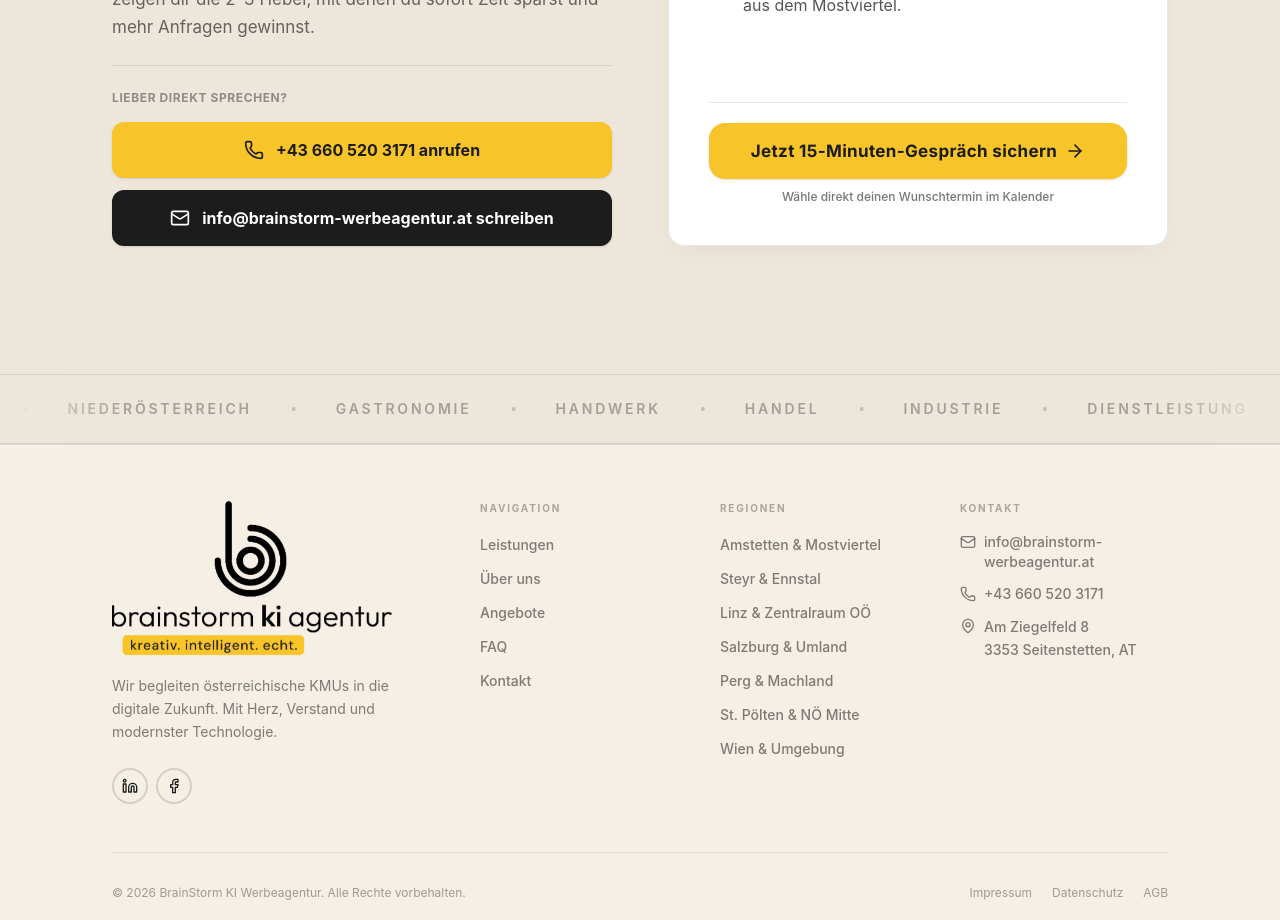
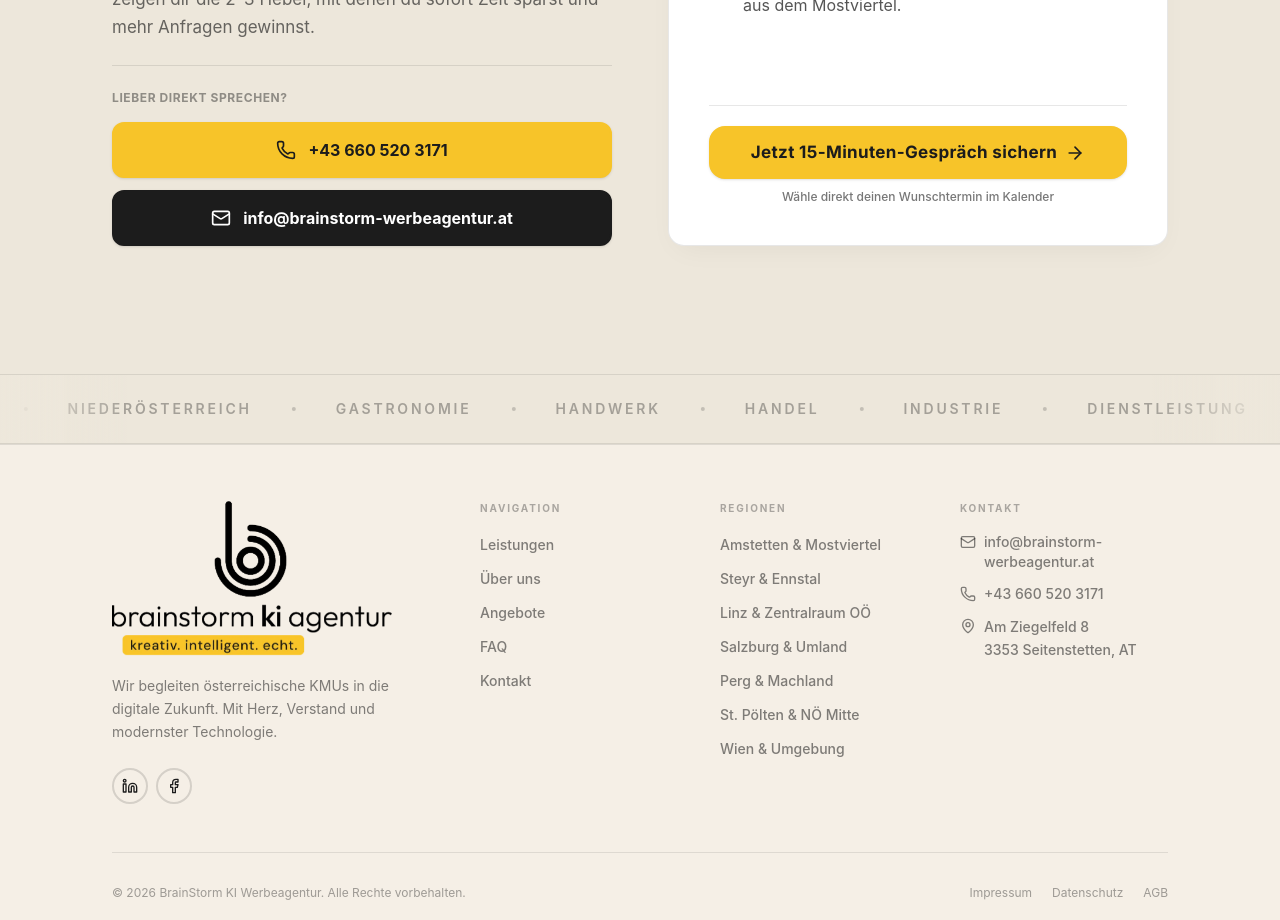
Before and after one commit to brainstormandi/brainstorm-ki-marketingagentur, a Next.js app: page / in a window 1280 px wide. Shown: the part 10180-11100 px from the top of the page. Built offline with nearby package versions, Linux system fonts and the light colour scheme.

Commit message:
fix(contact): optimize mobile CTA button text and streamline phone/email buttons

```diff
--- a/app/components/Contact.tsx
+++ b/app/components/Contact.tsx
@@ -44,7 +44,7 @@ const Contact = () => {
                                     className="w-full py-3.5 px-6 rounded-xl font-[var(--font-inter)] font-bold text-base flex items-center justify-center gap-3 bg-[#F7C429] text-[#1C1C1C] border-2 border-[#F7C429] hover:bg-[#1C1C1C] hover:text-[#F7C429] hover:border-[#1C1C1C] transition-all duration-200 shadow-sm cursor-pointer"
                                 >
                                     <Phone className="w-5 h-5 shrink-0" />
-                                    <span>{CONTACT_INFO.phone} anrufen</span>
+                                    <span>{CONTACT_INFO.phone}</span>
                                 </a>
 
                                 {/* 2. Button: 2te BUTTON-FARBE (Anthrazit / Dunkel) */}
@@ -53,7 +53,7 @@ const Contact = () => {
                                     className="w-full py-3.5 px-6 rounded-xl font-[var(--font-inter)] font-bold text-base flex items-center justify-center gap-3 bg-[#1C1C1C] text-white border-2 border-[#1C1C1C] hover:bg-[#F7C429] hover:text-[#1C1C1C] hover:border-[#F7C429] transition-all duration-200 shadow-sm cursor-pointer"
                                 >
                                     <Mail className="w-5 h-5 shrink-0" />
-                                    <span>{CONTACT_INFO.email} schreiben</span>
+                                    <span>{CONTACT_INFO.email}</span>
                                 </a>
                             </div>
                         </div>
@@ -61,7 +61,7 @@ const Contact = () => {
 
                     {/* ── RIGHT: FOCUSED BOOKING CARD (50%, BÜNDIG MIT LINKS) ── */}
                     <ScrollReveal animation="reveal-left" delay={150} className="w-full h-full flex flex-col">
-                        <div className="bg-white p-7 sm:p-9 md:p-10 rounded-2xl border border-[#1C1C1C]/10 shadow-[0_10px_30px_-10px_rgba(28,28,28,0.06)] flex flex-col justify-between h-full">
+                        <div className="bg-white p-6 sm:p-9 md:p-10 rounded-2xl border border-[#1C1C1C]/10 shadow-[0_10px_30px_-10px_rgba(28,28,28,0.06)] flex flex-col justify-between h-full">
 
                             <div>
                                 {/* Card Header with calendar icon & status */}
@@ -117,9 +117,10 @@ const Contact = () => {
                                     href={CONTACT_INFO.calendly}
                                     target="_blank"
                                     rel="noopener noreferrer"
-                                    className="btn-primary w-full py-4 px-6 text-center text-base sm:text-lg font-bold flex items-center justify-center gap-3 shadow-sm hover:-translate-y-0.5 transition-all"
+                                    className="btn-primary w-full py-3.5 sm:py-4 px-4 sm:px-6 text-center text-[15px] sm:text-base md:text-lg font-bold flex items-center justify-center gap-2 sm:gap-3 shadow-sm hover:-translate-y-0.5 transition-all whitespace-normal sm:whitespace-nowrap leading-snug"
                                 >
-                                    <span>Jetzt 15-Minuten-Gespräch sichern</span>
+                                    <span className="sm:hidden">15-Min.-Gespräch sichern</span>
+                                    <span className="hidden sm:inline">Jetzt 15-Minuten-Gespräch sichern</span>
                                     <ArrowRight className="w-5 h-5 shrink-0" />
                                 </a>
                                 <p className="font-[var(--font-inter)] text-xs text-[#1C1C1C]/60 text-center font-medium">
```
